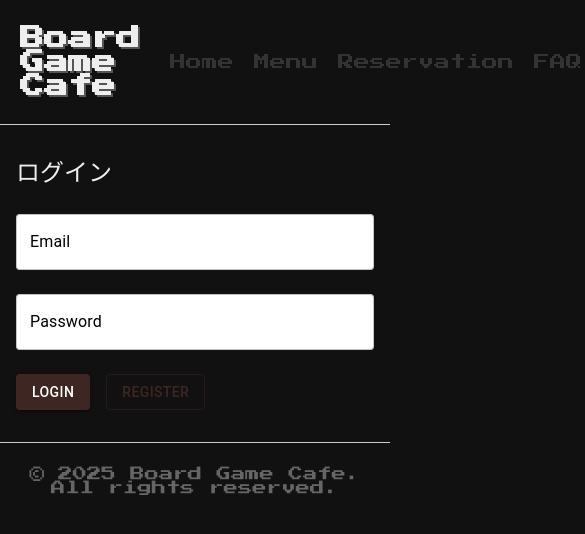
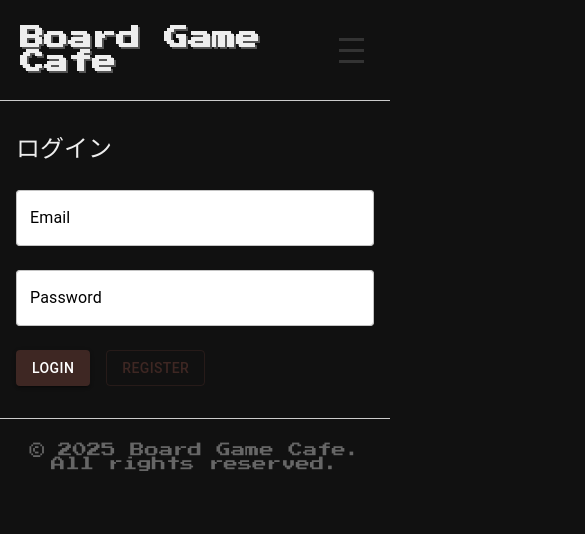
Before and after one commit to chop0522/Level-website, a React (Create React App) app: page /login in a window 390 px wide. Shown: the top 534 px of the page, 585 px wide, since content can reach past the window. Built offline with nearby package versions, Linux system fonts and the light colour scheme.

Commit message:
Rename and reorganize files and directories

```diff
--- a/src/components/Header.jsx
+++ b/src/components/Header.jsx
@@ -1,5 +1,5 @@
 // src/components/Header.jsx
-import React from 'react';
+import React, { useState } from 'react';
 import { Link } from 'react-router-dom';
 import styles from './Header.module.css';
 
@@ -8,45 +8,45 @@ function Header({
   userRole = 'user',
   handleLogout
 }) {
+  // ▼ メニュー開閉用のState
+  const [menuOpen, setMenuOpen] = useState(false);
+
+  const toggleMenu = () => {
+    setMenuOpen(prev => !prev);
+  };
+
   return (
     <header className={styles.header}>
-      {/* 左側ブロック: ロゴ＋主要リンク */}
+      {/* 左側: ロゴ + ナビ */}
       <div className={styles.navLeft}>
         <h1 className={styles.logo}>Board Game Cafe</h1>
 
-        <nav className={styles.navLinks}>
-          {/* ホーム */}
+        {/* PC時に横並び表示、スマホ時は隠れてハンバーガーボタンで開閉 */}
+        <nav
+          className={`${styles.navLinks} ${menuOpen ? styles.showMenu : ''}`}
+          onClick={() => setMenuOpen(false)}
+          // ↑ メニュー内のリンククリック後に自動でメニューを閉じる
+        >
           <Link to="/">Home</Link>
-
-          {/* メニュー */}
           <Link to="/menu">Menu</Link>
-
-          {/* 予約 */}
           <Link to="/reservation">Reservation</Link>
-
-          {/* FAQ */}
           <Link to="/faq">FAQ</Link>
 
-          {/*
-            - トークンが無い => Login
-            - トークンが有る => MyPage
-          */}
+          {/* トークンが無い => Login, ある => MyPage */}
           {!token ? (
             <Link to="/login">Login</Link>
           ) : (
             <Link to="/mypage">MyPage</Link>
           )}
 
-          {/*
-            管理者なら Adminリンクも
-          */}
+          {/* 管理者用リンク */}
           {token && userRole === 'admin' && (
             <Link to="/admin">Admin</Link>
           )}
         </nav>
       </div>
 
-      {/* 右側ブロック: Logoutボタン (ある場合のみ) */}
+      {/* 右側: Logoutボタン & ハンバーガー */}
       <div className={styles.navRight}>
         {token && handleLogout && (
           <button
@@ -57,6 +57,16 @@ function Header({
             Logout
           </button>
         )}
+
+        {/* ハンバーガーボタン (スマホで表示) */}
+        <button
+          className={styles.hamburgerBtn}
+          onClick={toggleMenu}
+        >
+          <span className={styles.hamburgerLine}></span>
+          <span className={styles.hamburgerLine}></span>
+          <span className={styles.hamburgerLine}></span>
+        </button>
       </div>
     </header>
   );
--- a/src/components/Header.module.css
+++ b/src/components/Header.module.css
@@ -15,10 +15,11 @@
   align-items: center;
 }
 
-/* 右側ブロック (Logoutだけ) */
+/* 右側ブロック (Logoutボタン + ハンバーガー) */
 .navRight {
   display: flex;
   align-items: center;
+  gap: 10px;
 }
 
 /* ロゴ */
@@ -27,20 +28,20 @@
   margin-right: 20px;
 }
 
-/* リンク集 */
+/* リンク集 (PC時は横並び、スマホ時は隠す→showMenuで表示) */
 .navLinks {
   display: flex;
   align-items: center;
+  gap: 10px;
 }
 
 /* 各リンク */
 .navLinks a {
-  margin: 0 10px;
   text-decoration: none;
   color: #333;
 }
 
-/* Logoutボタンの見た目(任意) */
+/* Logoutボタンの見た目 */
 .logoutButton {
   padding: 6px 12px;
   background-color: #f44336;
@@ -54,3 +55,51 @@
 .logoutButton:hover {
   background-color: #e53935;
 }
+
+/* ハンバーガー(PC時は非表示、スマホ時は表示) */
+.hamburgerBtn {
+  display: none;
+  flex-direction: column;
+  background: transparent;
+  border: none;
+  cursor: pointer;
+}
+
+.hamburgerLine {
+  width: 25px;
+  height: 3px;
+  background-color: #333;
+  margin: 4px 0;
+}
+
+/* メディアクエリ: スマホ幅(768px以下) */
+@media (max-width: 768px) {
+  /* navLinksはデフォルト非表示にして、.showMenu時だけ表示 */
+  .navLinks {
+    position: absolute;
+    top: 60px;
+    right: 20px;
+    background-color: #fff;
+    flex-direction: column;
+    align-items: flex-start;
+    gap: 15px;
+    padding: 10px;
+    border: 1px solid #ccc;
+    display: none; /* 初期は非表示 */
+  }
+
+  /* メニュー展開 */
+  .navLinks.showMenu {
+    display: flex;
+  }
+
+  /* ロゴとリンクを左側に */
+  .navLeft {
+    flex: 1;
+  }
+
+  /* ハンバーガーボタンはスマホ時に表示 */
+  .hamburgerBtn {
+    display: flex;
+  }
+}
```
